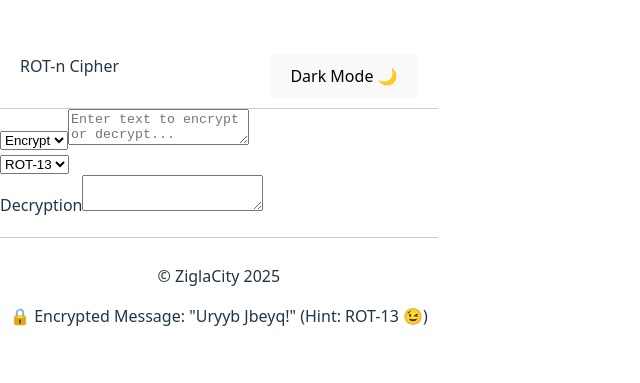
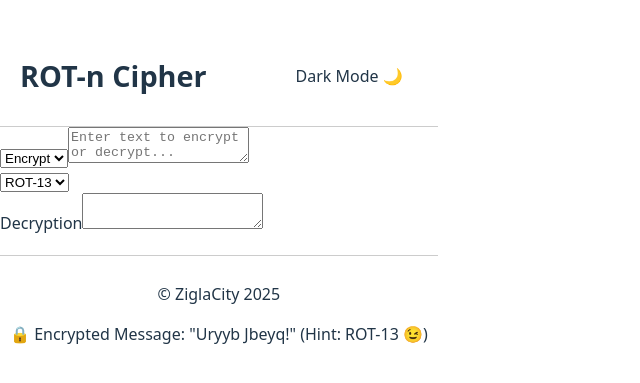
Before and after one commit to ZiglaCity/rot-n-cipher, a React (Vite) app: page / in a window 1280 px wide. Shown: the part 201-584 px from the top of the page, without its empty margins (0-640 px from the left). Built offline with nearby package versions, Linux system fonts and the light colour scheme.

Commit message:
Added Navbar styling

```diff
--- a/src/components/Navbar.jsx
+++ b/src/components/Navbar.jsx
@@ -1,7 +1,9 @@
+import "../styles/Navbar.css"
+
 function Navbar({ darkMode, setDarkMode }) {
     return (
         <nav style={{ display: "flex", justifyContent: "space-between", padding: "10px 20px", borderBottom: "1px solid #ccc" }}>
-            <>ROT-n Cipher</>
+            <h1>ROT-n Cipher</h1>
             <button onClick={() => setDarkMode(!darkMode)}>
                 {darkMode ? "Light Mode ☀️" : "Dark Mode 🌙"}
             </button>
--- /dev/null
+++ b/src/styles/Navbar.css
@@ -0,0 +1,31 @@
+nav {
+    display: flex;
+    justify-content: space-between;
+    align-items: center;
+    padding: 15px 20px;
+    background: var(--bg-color);
+    color: var(--text-color);
+    transition: background 0.3s ease-in-out;
+}
+
+h1 {
+    font-size: 1.8rem;
+    font-weight: bold;
+    cursor: pointer;
+}
+
+button {
+    background: var(--button-bg);
+    color: var(--button-text);
+    border: none;
+    padding: 10px 15px;
+    border-radius: 8px;
+    cursor: pointer;
+    font-size: 1rem;
+    transition: transform 0.2s ease-in-out, background 0.3s;
+}
+
+button:hover {
+    transform: scale(1.05);
+    background: var(--button-hover);
+}
```
